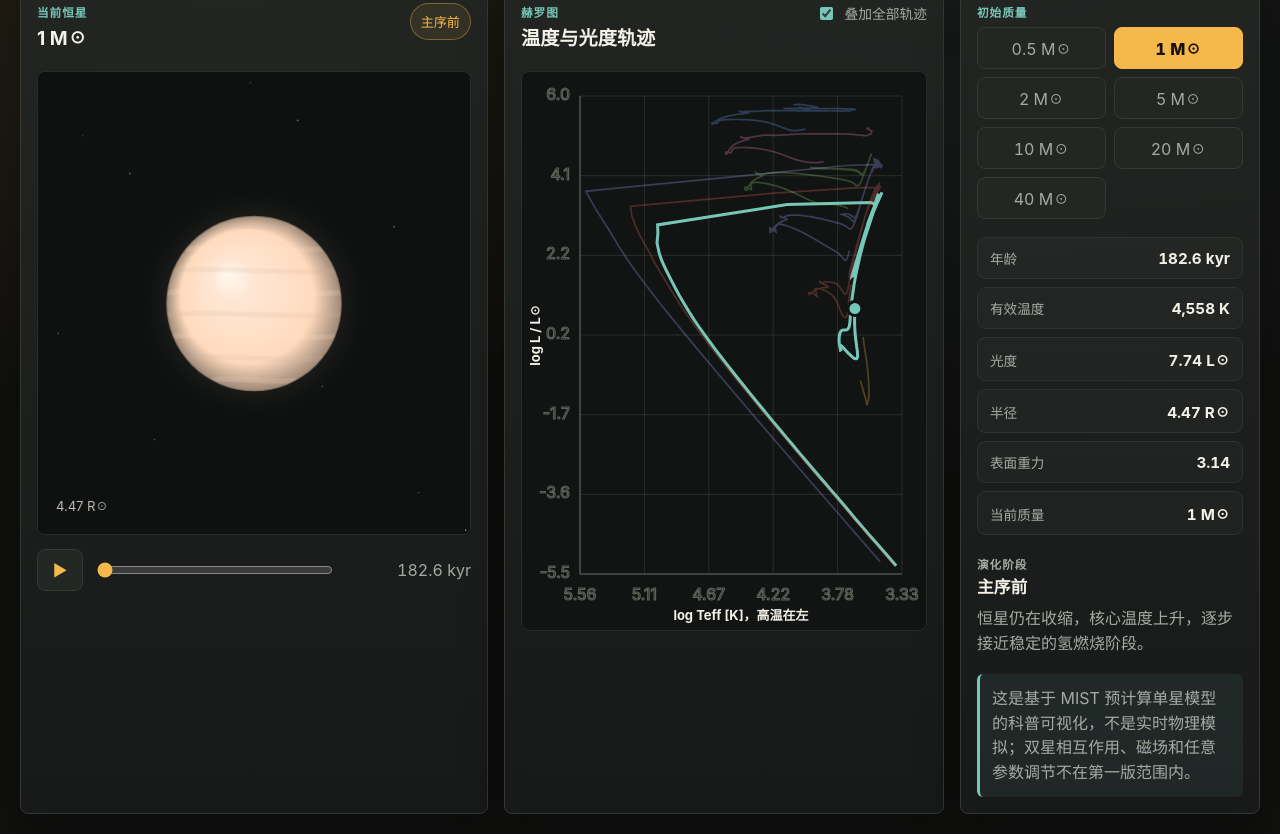
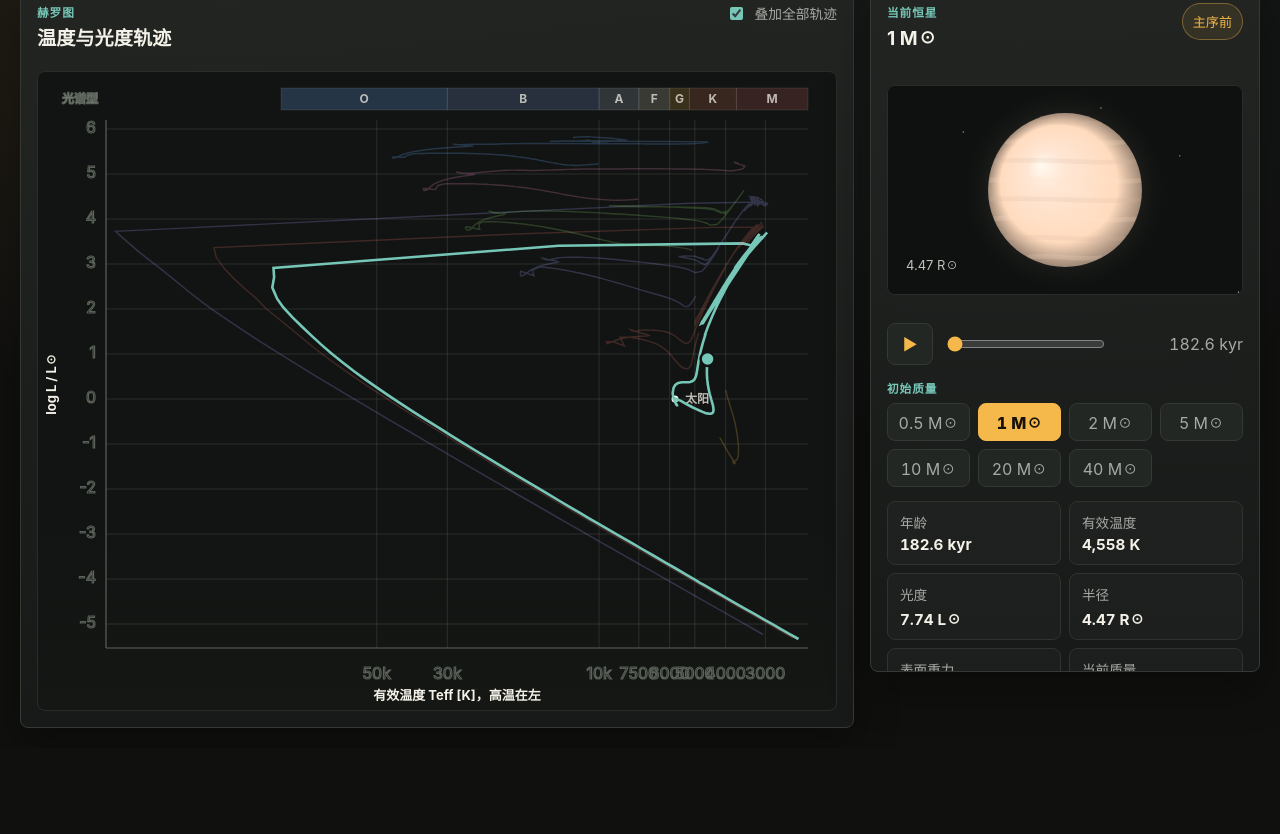
Before and after one commit to SeanWong17/Stellara, a plain HTML site: page index.html in a window 1280 px wide. Shown: the part 108-942 px from the top of the page. After the commit the page ends 856 px from the top, so only its background shows below. Drawn offline with Linux system fonts and the light colour scheme.

Commit message:
Emphasize HR diagram layout

```diff
--- a/index.html
+++ b/index.html
@@ -21,24 +21,6 @@
       </header>
 
       <main class="dashboard">
-        <section class="panel star-panel" aria-labelledby="starTitle">
-          <div class="panel-heading">
-            <div>
-              <p class="eyebrow" data-i18n="nowViewing">Now viewing</p>
-              <h2 id="starTitle">1.0 M☉</h2>
-            </div>
-            <span class="stage-pill" id="stagePill">Main sequence</span>
-          </div>
-          <div class="star-stage" id="starStage">
-            <canvas id="starCanvas" width="900" height="620"></canvas>
-          </div>
-          <div class="timeline">
-            <button class="play-button" id="playButton" type="button" aria-label="Play">▶</button>
-            <input id="timeSlider" type="range" min="0" max="1000" value="0">
-            <span id="ageLabel">0 yr</span>
-          </div>
-        </section>
-
         <section class="panel chart-panel" aria-labelledby="chartTitle">
           <div class="panel-heading">
             <div>
@@ -54,6 +36,24 @@
         </section>
 
         <aside class="panel control-panel">
+          <div class="panel-heading">
+            <div>
+              <p class="eyebrow" data-i18n="nowViewing">Now viewing</p>
+              <h2 id="starTitle">1.0 M☉</h2>
+            </div>
+            <span class="stage-pill" id="stagePill">Main sequence</span>
+          </div>
+
+          <div class="star-stage" id="starStage">
+            <canvas id="starCanvas" width="520" height="260"></canvas>
+          </div>
+
+          <div class="timeline">
+            <button class="play-button" id="playButton" type="button" aria-label="Play">▶</button>
+            <input id="timeSlider" type="range" min="0" max="1000" value="0">
+            <span id="ageLabel">0 yr</span>
+          </div>
+
           <div>
             <p class="eyebrow" data-i18n="initialMass">Initial mass</p>
             <div class="mass-grid" id="massGrid"></div>
--- a/src/css/styles.css
+++ b/src/css/styles.css
@@ -39,7 +39,7 @@ input {
 }
 
 .app-shell {
-  width: min(1600px, 100%);
+  width: min(1720px, 100%);
   min-height: 100vh;
   margin: 0 auto;
   padding: 20px;
@@ -118,7 +118,7 @@ input {
 
 .dashboard {
   display: grid;
-  grid-template-columns: minmax(420px, 1.15fr) minmax(440px, 1fr) minmax(300px, 0.55fr);
+  grid-template-columns: minmax(680px, 1fr) minmax(320px, 390px);
   gap: 16px;
   align-items: stretch;
   min-height: calc(100vh - 114px);
@@ -168,8 +168,8 @@ input {
   position: relative;
   display: grid;
   place-items: center;
-  height: min(58vh, 620px);
-  min-height: 360px;
+  height: 230px;
+  min-height: 210px;
   border: 1px solid #282d29;
   border-radius: 8px;
   overflow: hidden;
@@ -227,11 +227,11 @@ input {
 #hrChart {
   display: block;
   width: 100%;
-  height: min(70vh, 720px);
-  min-height: 470px;
+  height: calc(100vh - 212px);
+  min-height: 640px;
   border: 1px solid #282d29;
   border-radius: 8px;
-  background: #111412;
+  background: linear-gradient(180deg, #111412 0%, #111412 72%, #151715 100%);
 }
 
 .axis text {
@@ -254,20 +254,31 @@ input {
   stroke-width: 1;
 }
 
+.spectral-band rect {
+  stroke: rgba(244, 241, 232, 0.1);
+  stroke-width: 1;
+}
+
+.spectral-band text {
+  fill: rgba(244, 241, 232, 0.72);
+  font-size: 12px;
+  font-weight: 750;
+}
+
 .track-line {
   fill: none;
-  stroke-width: 1.7;
-  opacity: 0.28;
+  stroke-width: 1.45;
+  opacity: 0.22;
 }
 
 .track-line.active {
-  stroke-width: 3;
+  stroke-width: 2.6;
   opacity: 1;
 }
 
 .current-point {
   stroke: #111412;
-  stroke-width: 3;
+  stroke-width: 2.5;
 }
 
 .axis-label {
@@ -276,21 +287,35 @@ input {
   font-weight: 650;
 }
 
+.reference-point {
+  fill: #f4f1e8;
+  stroke: #111412;
+  stroke-width: 2;
+}
+
+.reference-label {
+  fill: rgba(244, 241, 232, 0.76);
+  font-size: 12px;
+  font-weight: 650;
+}
+
 .control-panel {
   display: flex;
   flex-direction: column;
-  gap: 18px;
+  gap: 14px;
+  max-height: calc(100vh - 114px);
+  overflow: auto;
 }
 
 .mass-grid {
   display: grid;
-  grid-template-columns: repeat(2, minmax(0, 1fr));
+  grid-template-columns: repeat(4, minmax(0, 1fr));
   gap: 8px;
 }
 
 .mass-button {
-  min-height: 42px;
-  padding: 0 10px;
+  min-height: 38px;
+  padding: 0 8px;
   color: var(--muted);
   font-variant-numeric: tabular-nums;
 }
@@ -304,16 +329,14 @@ input {
 
 .metric-grid {
   display: grid;
-  grid-template-columns: 1fr;
+  grid-template-columns: repeat(2, minmax(0, 1fr));
   gap: 8px;
 }
 
 .metric {
-  display: flex;
-  justify-content: space-between;
-  align-items: baseline;
-  gap: 12px;
-  min-height: 40px;
+  display: grid;
+  gap: 3px;
+  min-height: 54px;
   padding: 10px 12px;
   border: 1px solid #2d332e;
   border-radius: 8px;
@@ -326,7 +349,6 @@ input {
 }
 
 .metric strong {
-  text-align: right;
   font-size: 0.95rem;
   font-variant-numeric: tabular-nums;
 }
@@ -372,15 +394,16 @@ input {
 
 @media (max-width: 1180px) {
   .dashboard {
-    grid-template-columns: minmax(0, 1fr) minmax(300px, 0.56fr);
-  }
-
-  .chart-panel {
-    grid-column: 1 / -1;
+    grid-template-columns: minmax(0, 1fr);
   }
 
   #hrChart {
-    height: 520px;
+    height: 620px;
+    min-height: 520px;
+  }
+
+  .control-panel {
+    max-height: none;
   }
 }
 
@@ -403,8 +426,8 @@ input {
   }
 
   .star-stage {
-    height: 420px;
-    min-height: 320px;
+    height: 220px;
+    min-height: 210px;
   }
 
   .timeline {
@@ -425,8 +448,8 @@ input {
   }
 
   #hrChart {
-    height: 430px;
-    min-height: 430px;
+    height: 520px;
+    min-height: 520px;
   }
 
   .mass-grid {
--- a/src/js/app.js
+++ b/src/js/app.js
@@ -289,14 +289,14 @@ function drawChart() {
   if (!state.tracks.length || !svg.clientWidth) return;
   const width = svg.clientWidth;
   const height = svg.clientHeight;
-  const margin = { top: 24, right: 24, bottom: 56, left: 58 };
+  const margin = { top: 48, right: 28, bottom: 62, left: 68 };
   const innerW = width - margin.left - margin.right;
   const innerH = height - margin.top - margin.bottom;
   const allPoints = state.tracks.flatMap((track) => track.points);
-  const xMin = Math.min(...allPoints.map((p) => p.log_Teff)) - 0.04;
-  const xMax = Math.max(...allPoints.map((p) => p.log_Teff)) + 0.04;
-  const yMin = Math.min(...allPoints.map((p) => p.log_L)) - 0.2;
-  const yMax = Math.max(...allPoints.map((p) => p.log_L)) + 0.2;
+  const xMin = Math.min(3.42, Math.min(...allPoints.map((p) => p.log_Teff)) - 0.03);
+  const xMax = Math.max(4.78, Math.max(...allPoints.map((p) => p.log_Teff)) + 0.03);
+  const yMin = Math.min(-4.2, Math.min(...allPoints.map((p) => p.log_L)) - 0.2);
+  const yMax = Math.max(6.2, Math.max(...allPoints.map((p) => p.log_L)) + 0.2);
   const x = (v) => margin.left + (xMax - v) / (xMax - xMin) * innerW;
   const y = (v) => margin.top + (yMax - v) / (yMax - yMin) * innerH;
   const showAll = el.overlayToggle.checked;
@@ -305,16 +305,20 @@ function drawChart() {
 
   svg.setAttribute("viewBox", `0 0 ${width} ${height}`);
   svg.innerHTML = "";
+  drawSpectralBand(svg, x, margin, width);
 
-  const xTicks = ticks(xMin, xMax, 6);
-  const yTicks = ticks(yMin, yMax, 7);
-  for (const tick of xTicks) {
-    appendLine(svg, x(tick), margin.top, x(tick), height - margin.bottom, "grid-line");
-    appendText(svg, x(tick), height - 30, tick.toFixed(2), "axis text", "middle");
+  const tempTicks = [50000, 30000, 10000, 7500, 6000, 5000, 4000, 3000];
+  const visibleTempTicks = tempTicks
+    .map((temp) => ({ temp, log: Math.log10(temp) }))
+    .filter((tick) => tick.log >= xMin && tick.log <= xMax);
+  const yTicks = integerTicks(Math.ceil(yMin), Math.floor(yMax), 1);
+  for (const tick of visibleTempTicks) {
+    appendLine(svg, x(tick.log), margin.top, x(tick.log), height - margin.bottom, "grid-line");
+    appendText(svg, x(tick.log), height - 31, formatTemperatureTick(tick.temp), "axis text", "middle");
   }
   for (const tick of yTicks) {
     appendLine(svg, margin.left, y(tick), width - margin.right, y(tick), "grid-line");
-    appendText(svg, margin.left - 10, y(tick) + 4, tick.toFixed(1), "axis text", "end");
+    appendText(svg, margin.left - 10, y(tick) + 4, tick.toFixed(0), "axis text", "end");
   }
 
   appendLine(svg, margin.left, height - margin.bottom, width - margin.right, height - margin.bottom, "axis");
@@ -322,6 +326,7 @@ function drawChart() {
   appendText(svg, margin.left + innerW / 2, height - 10, t("xAxis"), "axis-label", "middle");
   const yLabel = appendText(svg, 18, margin.top + innerH / 2, t("yAxis"), "axis-label", "middle");
   yLabel.setAttribute("transform", `rotate(-90 18 ${margin.top + innerH / 2})`);
+  drawReferencePoint(svg, x, y, Math.log10(5772), 0, t("sun"));
 
   state.tracks.forEach((track, index) => {
     if (!showAll && track.slug !== active.slug) return;
@@ -340,6 +345,49 @@ function drawChart() {
   circle.setAttribute("r", 7);
   circle.setAttribute("fill", colors[Math.max(0, activeIndex) % colors.length]);
   svg.appendChild(circle);
+}
+
+function drawSpectralBand(svg, x, margin, width) {
+  const y = 16;
+  const h = 22;
+  const classes = [
+    { label: "O", hot: 5.0, cool: Math.log10(30000), color: "rgba(112,167,255,0.22)" },
+    { label: "B", hot: Math.log10(30000), cool: Math.log10(10000), color: "rgba(148,178,255,0.18)" },
+    { label: "A", hot: Math.log10(10000), cool: Math.log10(7500), color: "rgba(210,220,255,0.16)" },
+    { label: "F", hot: Math.log10(7500), cool: Math.log10(6000), color: "rgba(245,241,210,0.17)" },
+    { label: "G", hot: Math.log10(6000), cool: Math.log10(5200), color: "rgba(245,184,75,0.18)" },
+    { label: "K", hot: Math.log10(5200), cool: Math.log10(3700), color: "rgba(232,126,84,0.18)" },
+    { label: "M", hot: Math.log10(3700), cool: 3.3, color: "rgba(227,108,100,0.18)" }
+  ];
+  const group = document.createElementNS("http://www.w3.org/2000/svg", "g");
+  group.setAttribute("class", "spectral-band");
+  svg.appendChild(group);
+  appendText(group, margin.left - 8, y + 15, t("spectralClass"), "axis text", "end");
+  classes.forEach((item) => {
+    const x1 = clamp(x(item.hot), margin.left, width - margin.right);
+    const x2 = clamp(x(item.cool), margin.left, width - margin.right);
+    const rectX = Math.min(x1, x2);
+    const rectW = Math.abs(x2 - x1);
+    if (rectW < 4) return;
+    const rect = document.createElementNS("http://www.w3.org/2000/svg", "rect");
+    rect.setAttribute("x", rectX);
+    rect.setAttribute("y", y);
+    rect.setAttribute("width", rectW);
+    rect.setAttribute("height", h);
+    rect.setAttribute("fill", item.color);
+    group.appendChild(rect);
+    appendText(group, rectX + rectW / 2, y + 15, item.label, "spectral-band text", "middle");
+  });
+}
+
+function drawReferencePoint(svg, x, y, logT, logL, label) {
+  const circle = document.createElementNS("http://www.w3.org/2000/svg", "circle");
+  circle.setAttribute("class", "reference-point");
+  circle.setAttribute("cx", x(logT));
+  circle.setAttribute("cy", y(logL));
+  circle.setAttribute("r", 4.5);
+  svg.appendChild(circle);
+  appendText(svg, x(logT) + 10, y(logL) + 4, label, "reference-label", "start");
 }
 
 function appendLine(svg, x1, y1, x2, y2, className) {
@@ -366,6 +414,17 @@ function appendText(svg, x, y, text, className, anchor) {
 function ticks(min, max, count) {
   const step = (max - min) / Math.max(1, count - 1);
   return Array.from({ length: count }, (_, i) => min + step * i);
+}
+
+function integerTicks(min, max, step) {
+  const out = [];
+  for (let value = min; value <= max; value += step) out.push(value);
+  return out;
+}
+
+function formatTemperatureTick(temp) {
+  if (temp >= 10000) return `${Math.round(temp / 1000)}k`;
+  return String(temp);
 }
 
 function formatAge(years) {
--- a/src/js/i18n.js
+++ b/src/js/i18n.js
@@ -16,8 +16,10 @@ window.STELLAR_I18N = {
     remainingMass: "当前质量",
     stage: "演化阶段",
     scienceNote: "这是基于 MIST 预计算单星模型的科普可视化，不是实时物理模拟；双星相互作用、磁场和任意参数调节不在第一版范围内。",
-    xAxis: "log Teff [K]，高温在左",
+    xAxis: "有效温度 Teff [K]，高温在左",
     yAxis: "log L / L☉",
+    spectralClass: "光谱型",
+    sun: "太阳",
     loading: "正在加载 MIST 轨迹...",
     loadError: "轨迹数据加载失败。请通过本地静态服务器打开本项目。",
     play: "播放",
@@ -86,8 +88,10 @@ window.STELLAR_I18N = {
     remainingMass: "Current mass",
     stage: "Evolutionary stage",
     scienceNote: "This is a public-facing visualization based on precomputed MIST single-star models, not a live physics simulation. Binaries, magnetic fields, and arbitrary parameter controls are outside v1.",
-    xAxis: "log Teff [K], hotter to the left",
+    xAxis: "Effective temperature Teff [K], hotter to the left",
     yAxis: "log L / L☉",
+    spectralClass: "Spectral class",
+    sun: "Sun",
     loading: "Loading MIST tracks...",
     loadError: "Could not load track data. Open the project through a local static server.",
     play: "Play",
```
